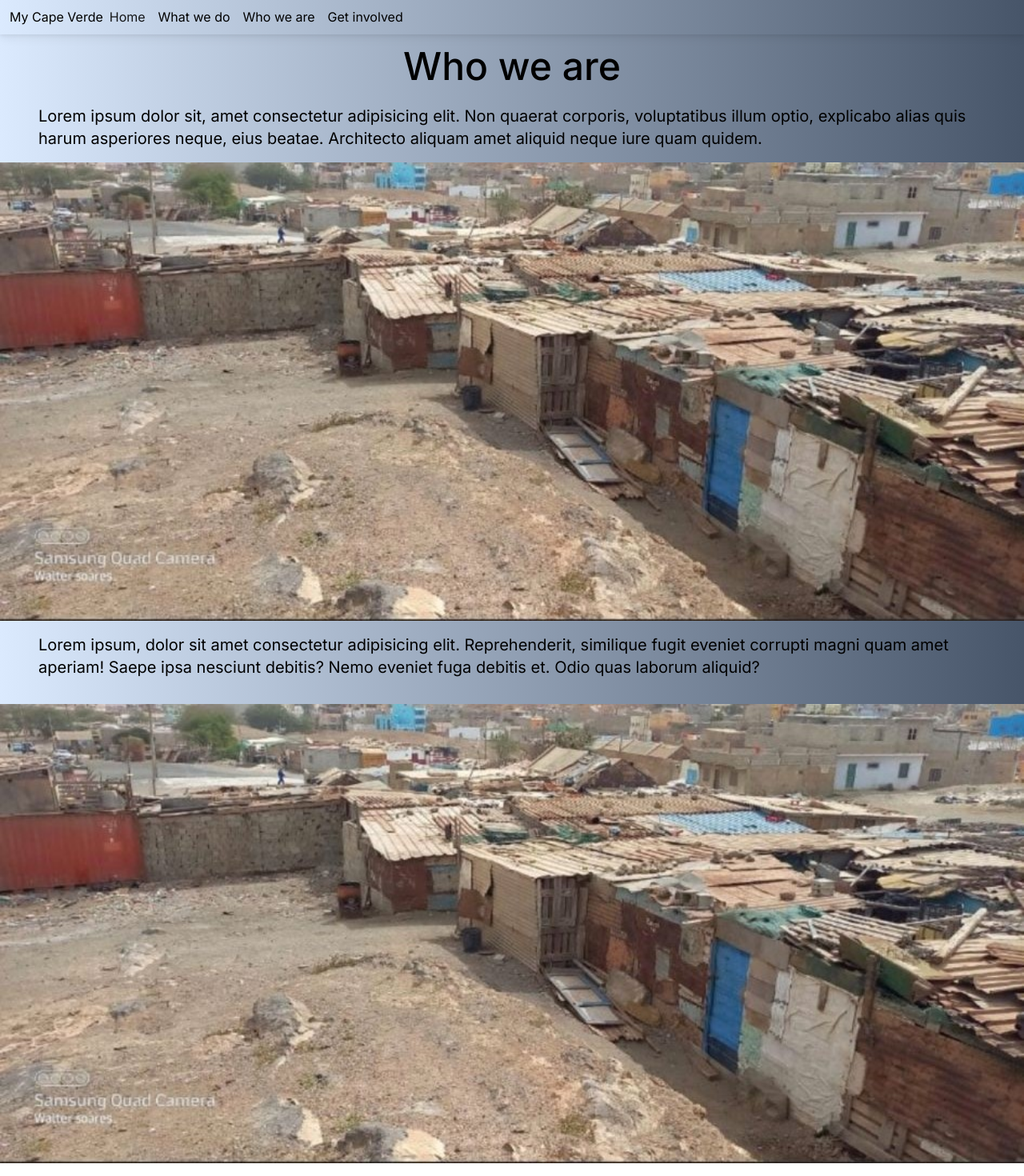
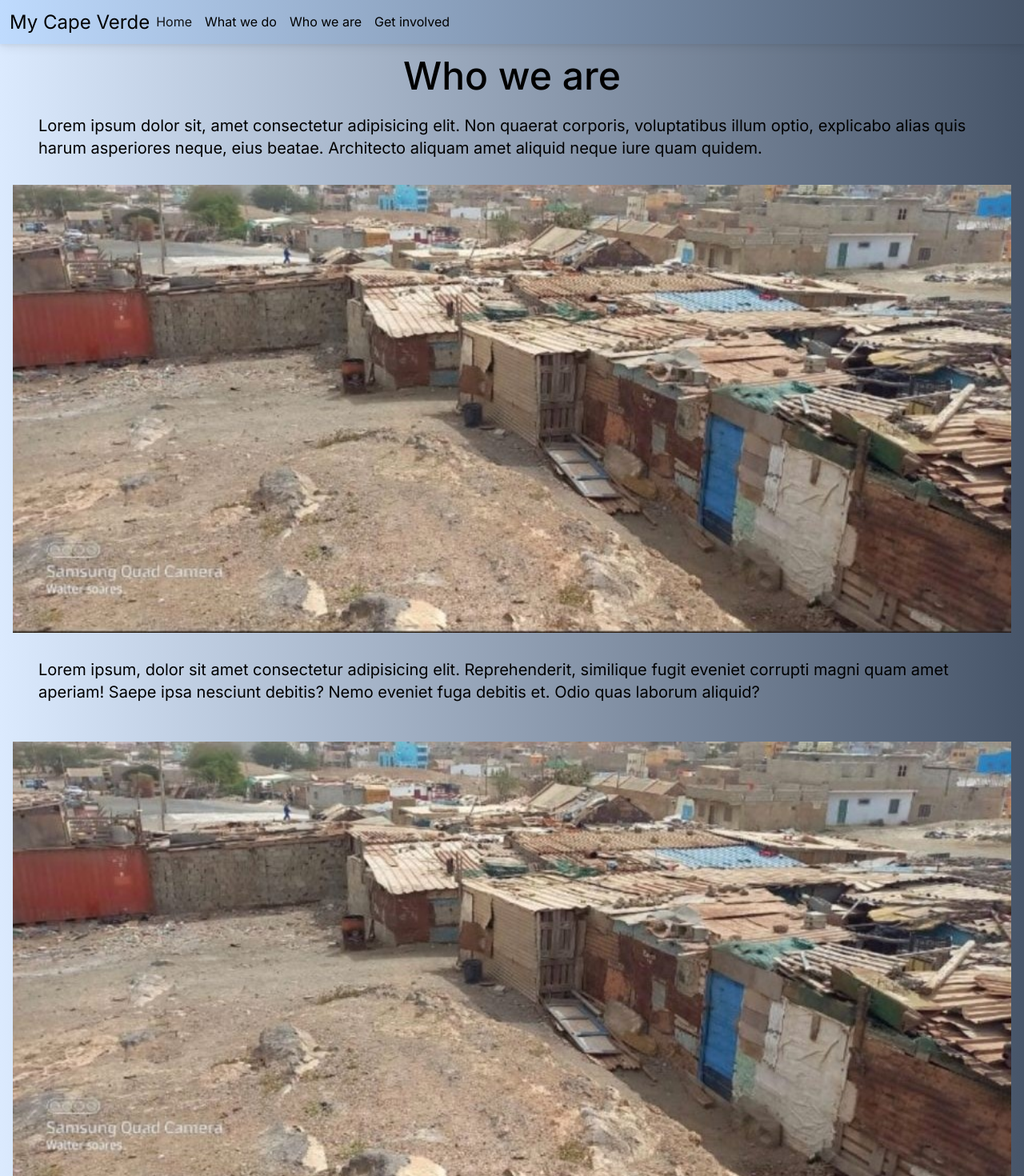
Before and after one commit to jacam666/capeverde, a Next.js app: page /whoWeAre in a window 1280 px wide. Shown: the top 1470 px of the page at 80% size. Built offline with nearby package versions, Linux system fonts and the light colour scheme.

Commit message:
adjusted text size of header and added padding to images

```diff
--- a/src/app/components/ResponsiveNavbar.tsx
+++ b/src/app/components/ResponsiveNavbar.tsx
@@ -19,9 +19,9 @@ export default function ResponsiveNavbar() {
     const [openNavSecond, setOpenNavSecond] = useState(false);
 
     return (
-        <MDBNavbar className=' bg-gradient-to-r from-blue-100 to-slate-600 text-black' expand='lg' light bgColor='light'>
-            <MDBContainer fluid>
-                <MDBNavbarLink href='/'>My Cape Verde</MDBNavbarLink>
+        <MDBNavbar className=' bg-gradient-to-r from-blue-200 to-slate-600 text-black' expand='lg' light bgColor='light'>
+            <MDBContainer fluid className=''>
+                <MDBNavbarLink href='/' style={{ fontSize: '1.5rem' }}>My Cape Verde</MDBNavbarLink>
                 <MDBNavbarToggler
                     aria-expanded='false'
                     aria-label='Toggle navigation'
@@ -34,9 +34,9 @@ export default function ResponsiveNavbar() {
                         <MDBNavbarLink active aria-current='page' href='/'>
                             Home
                         </MDBNavbarLink>
-                        <MDBNavbarLink className='text-black' href='./whatWeDo'>What we do</MDBNavbarLink>
-                        <MDBNavbarLink className='text-black' href='./whoWeAre'>Who we are</MDBNavbarLink>
-                        <MDBNavbarLink className='text-black' href='./getInvolved'>Get involved</MDBNavbarLink>
+                        <MDBNavbarLink className='text-black ' href='./whatWeDo'>What we do</MDBNavbarLink>
+                        <MDBNavbarLink className='text-black ' href='./whoWeAre'>Who we are</MDBNavbarLink>
+                        <MDBNavbarLink className='text-black ' href='./getInvolved'>Get involved</MDBNavbarLink>
                     </MDBNavbarNav>
                 </MDBCollapse>
             </MDBContainer>
--- a/src/app/getInvolved/page.tsx
+++ b/src/app/getInvolved/page.tsx
@@ -17,13 +17,13 @@ export default function GetInvolved() {
                     Lorem ipsum dolor sit, amet consectetur adipisicing elit. Non quaerat corporis, voluptatibus illum optio, explicabo alias quis harum asperiores neque, eius beatae. Architecto aliquam amet aliquid neque iure quam quidem.
                 </p>
                 <div style={{ width: '100%' }}>
-                    <Image className='w-full' src="/images/WhatsApp Image 2024-04-27 at 17.10.27_34eda20e.jpg" alt='young child' width={500} height={500}/>
+                    <Image className='w-full px-3 py-3' src="/images/WhatsApp Image 2024-04-27 at 17.10.27_34eda20e.jpg" alt='young child' width={500} height={500}/>
                 </div>
                 <p className='text-black px-5 text-xl py-3'>
                     Lorem ipsum, dolor sit amet consectetur adipisicing elit. Reprehenderit, similique fugit eveniet corrupti magni quam amet aperiam! Saepe ipsa nesciunt debitis? Nemo eveniet fuga debitis et. Odio quas laborum aliquid?
                 </p>
                 <div>
-                    <Image className='w-full' src="/images/WhatsApp Image 2024-04-27 at 17.10.27_34eda20e.jpg" alt='young child' width={500} height={500}/>
+                    <Image className='w-full px-3 py-3' src="/images/WhatsApp Image 2024-04-27 at 17.10.27_34eda20e.jpg" alt='young child' width={500} height={500}/>
                 </div>
             </div>
         </div>
--- a/src/app/page.tsx
+++ b/src/app/page.tsx
@@ -11,14 +11,14 @@ export default function Home() {
     <div className=' bg-gradient-to-r from-blue-200 to-slate-600' style={{ minHeight: '100vh' }}>
       <ResponsiveNavbar/>
       <div style={{ width: '100%' }}>
-        <Image className="w-full" src="/images/WhatsApp Image 2024-04-27 at 17.10.27_0fadff63.jpg" alt="verde" width={1200}  height={100} style={{height: 'auto'}} />
+        <Image className="w-full px-3 py-3" src="/images/WhatsApp Image 2024-04-27 at 17.10.27_0fadff63.jpg" alt="verde" width={1200}  height={100} style={{height: 'auto'}} />
       </div>
       <div className="text-black">
         <h1 className="text-center text-5xl">Our Aim:</h1>
         <p className="px-3 text-center">We are a welfare charity aiming to help overcome poverty in Cape Verde and improve the quality of life for Cape Verdeans.</p>
       </div>
       <div style={{ width: '100%' }}>
-        <Image className="w-full" src="/images/WhatsApp Image 2024-04-27 at 17.10.27_34eda20e.jpg" alt="verde"  width={1200}  height={100} style={{height: 'auto'}}/>
+        <Image className="w-full px-3 py-3" src="/images/WhatsApp Image 2024-04-27 at 17.10.27_34eda20e.jpg" alt="verde"  width={1200}  height={100} style={{height: 'auto'}}/>
       </div>
       <div>
         <DonateButton />
--- a/src/app/whatWeDo/page.tsx
+++ b/src/app/whatWeDo/page.tsx
@@ -17,13 +17,13 @@ export default function WhatWeDo() {
                     Lorem ipsum dolor sit, amet consectetur adipisicing elit. Non quaerat corporis, voluptatibus illum optio, explicabo alias quis harum asperiores neque, eius beatae. Architecto aliquam amet aliquid neque iure quam quidem.
                 </p>
                 <div style={{ width: '100%' }}>
-                    <Image className='w-full' src="/images/WhatsApp Image 2024-04-27 at 17.10.27_34eda20e.jpg" alt='young child' width={500} height={500}/>
+                    <Image className='w-full px-3 py-3' src="/images/WhatsApp Image 2024-04-27 at 17.10.27_34eda20e.jpg" alt='young child' width={500} height={500}/>
                 </div>
                 <p className='text-black px-5 text-xl py-3'>
                     Lorem ipsum, dolor sit amet consectetur adipisicing elit. Reprehenderit, similique fugit eveniet corrupti magni quam amet aperiam! Saepe ipsa nesciunt debitis? Nemo eveniet fuga debitis et. Odio quas laborum aliquid?
                 </p>
                 <div>
-                    <Image className='w-full' src="/images/WhatsApp Image 2024-04-27 at 17.10.27_34eda20e.jpg" alt='young child' width={500} height={500}/>
+                    <Image className='w-full px-3 py-3' src="/images/WhatsApp Image 2024-04-27 at 17.10.27_34eda20e.jpg" alt='young child' width={500} height={500}/>
                 </div>
             </div>
         </div>
--- a/src/app/whoWeAre/page.tsx
+++ b/src/app/whoWeAre/page.tsx
@@ -17,13 +17,13 @@ export default function WhoWeAre() {
                     Lorem ipsum dolor sit, amet consectetur adipisicing elit. Non quaerat corporis, voluptatibus illum optio, explicabo alias quis harum asperiores neque, eius beatae. Architecto aliquam amet aliquid neque iure quam quidem.
                 </p>
                 <div style={{ width: '100%' }}>
-                    <Image className='w-full' src="/images/WhatsApp Image 2024-04-27 at 17.10.27_34eda20e.jpg" alt='young child' width={500} height={500}/>
+                    <Image className='w-full px-3 py-3' src="/images/WhatsApp Image 2024-04-27 at 17.10.27_34eda20e.jpg" alt='young child' width={500} height={500}/>
                 </div>
                 <p className='text-black px-5 text-xl py-3'>
                     Lorem ipsum, dolor sit amet consectetur adipisicing elit. Reprehenderit, similique fugit eveniet corrupti magni quam amet aperiam! Saepe ipsa nesciunt debitis? Nemo eveniet fuga debitis et. Odio quas laborum aliquid?
                 </p>
                 <div>
-                    <Image className='w-full' src="/images/WhatsApp Image 2024-04-27 at 17.10.27_34eda20e.jpg" alt='young child' width={500} height={500}/>
+                    <Image className='w-full px-3 py-3' src="/images/WhatsApp Image 2024-04-27 at 17.10.27_34eda20e.jpg" alt='young child' width={500} height={500}/>
                 </div>
             </div>
         </div>
```
